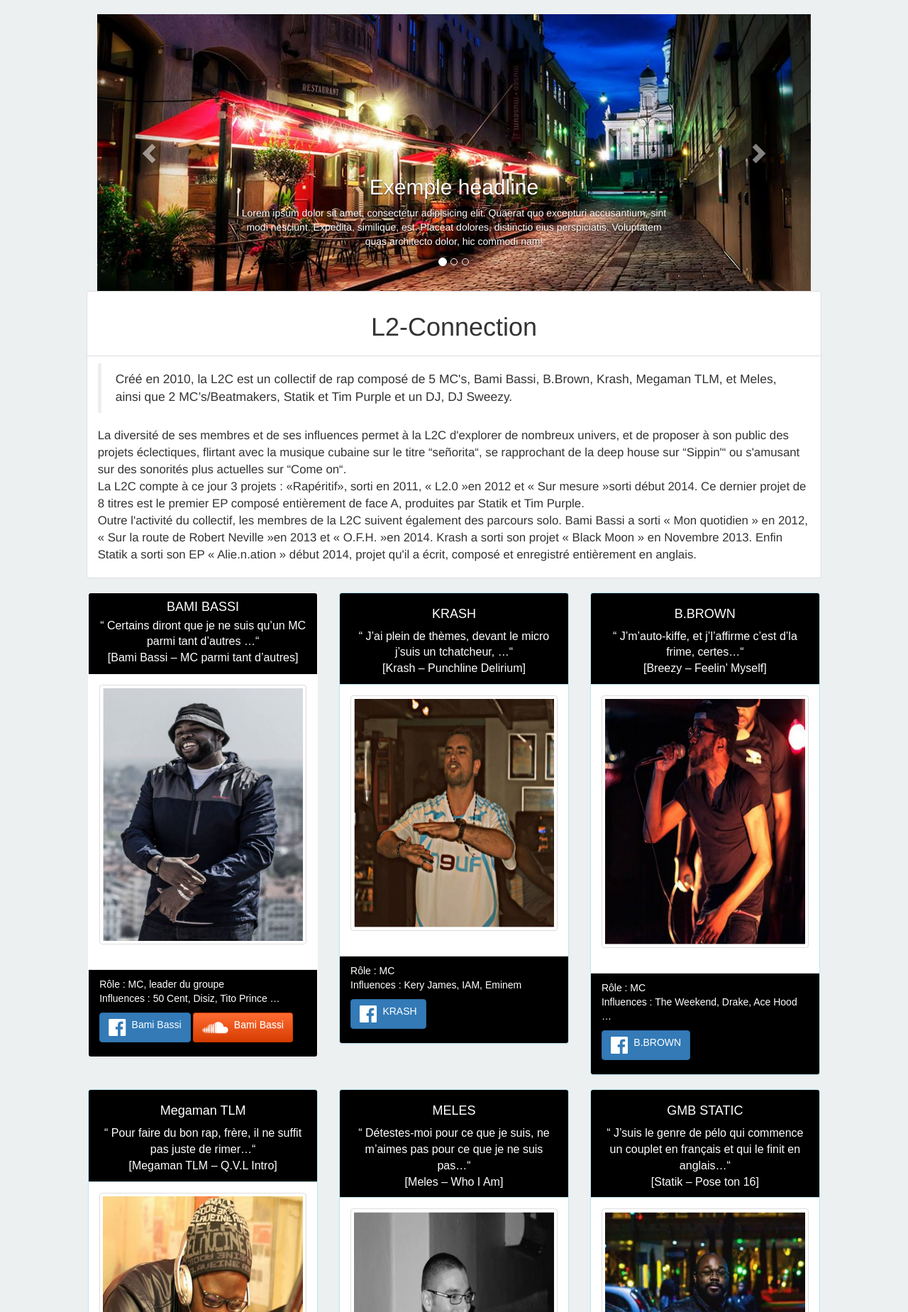
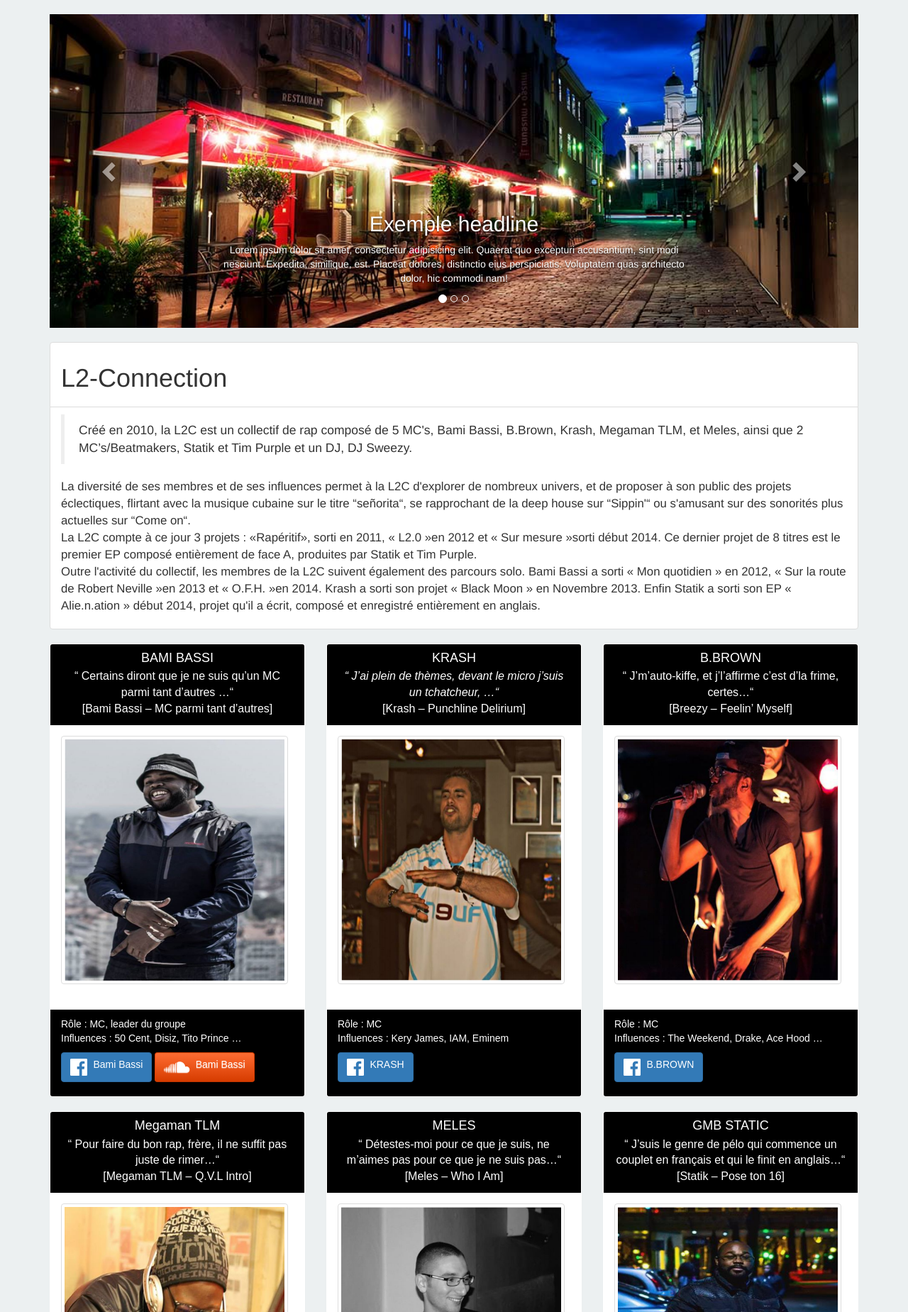
Before and after one commit to MasterMind92/Essai1, a PHP site: page /pages/Presentation.php in a window 1280 px wide. Shown: the part 71-1920 px from the top of the page at 71% size. Run offline with PHP 8.4, Linux system fonts and the light colour scheme.

```diff
--- a/Webkrorap/inclusions/Slider.php
+++ b/Webkrorap/inclusions/Slider.php
@@ -1,4 +1,3 @@
-	<div class="col-md-12">
 		<div id="mycarousel" class="carousel slide" data-ride="carousel" data-interval="3000">
 			<ol class="carousel-indicators">
 				<li data-target="#mycarousel" data-slide-to="0" class="active"></li>
@@ -41,4 +40,3 @@
 				<span class="glyphicon glyphicon-chevron-right" aria-hidden="true"></span>
 			</a>
 		</div>
-	</div>
--- a/Webkrorap/index.php
+++ b/Webkrorap/index.php
@@ -14,12 +14,8 @@
 
 		<?php include("inclusions/Menu.php");?>
 		<!--- CORPS DE LA PAGE -->
-		<div class="col-md-offset-1 col-md-10">
-
+		<div class="container">
 			<?php include ("inclusions/Slider.php");?>
-		</div>
-		<div style="line-height:50px;" class="col-lg-12">
-			&nbsp;
 		</div>
 
 		<div class="haut-2 container">
--- a/Webkrorap/pages/Presentation.php
+++ b/Webkrorap/pages/Presentation.php
@@ -8,15 +8,17 @@
 		<title>Presentation</title>
 	</head>
 	<body>
-		<?php include("../inclusions/Menu.php");?>
+		<?php include("../inclusions/Menu.php"); ?>
 
-		<div class="col-md-offset-1 col-md-10">
-			<?php include ("../inclusions/Slider.php");?>
+		<div class="container">
+			<?php include ("../inclusions/Slider.php"); ?>
 		</div>
 
-		<div id="Synopsis" class="col-lg-offset-1 col-lg-10">
+
+		<div class="haut-2 container">
+		<div id="Synopsis">
 			<div class="list-group">
-			  <div class="list-group-item"><center><h1>L2-Connection</h1></center></div>
+			  <div class="list-group-item"><h1>L2-Connection</h1></div>
 				  <div class="list-group-item">
 				  	<blockquote>
 				  		Créé en 2010, la L2C est un collectif de rap composé de 5 MC's, Bami Bassi,
@@ -44,22 +46,18 @@
 		</div>
 
 			<div class="row Persos">
-				<div class=" col-md-offset-1 col-md-10">
 					<div class="col-sm-6 col-md-4">
-						<div class="panel ">
+						<div class="panel">
 							<div class="panel-heading">
-								<div class="panel-title">
-									<center><h4 class="list-group-item-heading">BAMI BASSI</h4></center>
-
-									<center>“ Certains diront que je ne suis qu’un MC parmi tant d’autres …“<br/></center>
-									<center><span>[Bami Bassi – MC parmi tant d’autres]</span></center>
+								<div class="panel-title panel-nom">
+									<h4 class="list-group-item-heading">BAMI BASSI</h4>
+									“ Certains diront que je ne suis qu’un MC parmi tant d’autres …“<br/>
+									<span>[Bami Bassi – MC parmi tant d’autres]</span>
 								</div>
 							</div>
-
 							<div class="panel-body">
-								<img src="../public/img/bami_bassi.png" height="410" class="thumbnail col-lg-12">
+								<img src="../public/img/bami_bassi.png" height="410" class="thumbnail image-same">
 							</div>
-
 							<div class="panel-footer">
 								<p>
 									Rôle : MC, leader du groupe<br/>
@@ -74,20 +72,16 @@
 						</div>
 					</div>
 					<div class="col-sm-6 col-md-4">
-						<div class="panel panel-info">
+						<div class="panel">
 							<div class="panel-heading">
-
-								<div class="panel-title">
-									<center><h4>KRASH</h4></center>
-									<center>“ J’ai plein de thèmes, devant le micro j’suis un tchatcheur, …“<br/></center>
-									<center><span>[Krash – Punchline Delirium]</span></center>
+								<div class="panel-title panel-nom">
+									<h4 class="list-group-item-heading">KRASH</h4><em>“ J’ai plein de thèmes, devant le micro j’suis un tchatcheur, …“</em><br/>
+									<span>[Krash – Punchline Delirium]</span>
 								</div>
 							</div>
-
 							<div class="panel-body">
-								<img src="../public/img/Krash.png" height="410" class="thumbnail col-lg-12">
+								<img src="../public/img/Krash.png" height="410" class="thumbnail image-same">
 							</div>
-
 							<div class="panel-footer">
 								<p>
 									Rôle : MC<br/>
@@ -101,19 +95,17 @@
 						</div>
 					</div>
 					<div class="col-sm-6 col-md-4">
-						<div class="panel panel-info">
+						<div class="panel">
 							<div class="panel-heading">
-								<div class="panel-title">
-									<center><h4>B.BROWN</h4></center>
-
-									<center>“ J’m’auto-kiffe, et j’l’affirme c’est d’la frime, certes…“<br/></center>
-									<center><span>[Breezy – Feelin’ Myself]</span></center>
+								<div class="panel-title panel-nom">
+									<h4 class="list-group-item-heading">B.BROWN</h4>
+									“ J’m’auto-kiffe, et j’l’affirme c’est d’la frime, certes…“<br/>
+									<span>[Breezy – Feelin’ Myself]</span>
 								</div>
 							</div>
 							<div class="panel-body">
-								<img src="../public/img/B_Brown.png" height="410" class="thumbnail col-lg-12">
+								<img src="../public/img/B_Brown.png" height="410" class="thumbnail image-same" />
 							</div>
-
 							<div class="panel-footer">
 								<p>
 									Rôle : MC<br/>
@@ -125,25 +117,21 @@
 								</p>
 							</div>
 						</div>
-						</div>
 					</div>
-				</div>
 			</div>
 			<div class="row Persos">
-				<div class=" col-md-offset-1 col-md-10">
 					<div class="col-sm-6 col-md-4">
-						<div class="panel panel-info">
+						<div class="panel">
 							<div class="panel-heading">
-								<div class="panel-title">
-									<center><h4>Megaman TLM</h4></center>
-									<center>“ Pour faire du bon rap, frère, il ne suffit pas juste de rimer…“<br/></center>
-									<center><span>[Megaman TLM – Q.V.L Intro]</span></center>
+								<div class="panel-title panel-nom">
+									<h4 class="list-group-item-heading">Megaman TLM</h4>
+									“ Pour faire du bon rap, frère, il ne suffit pas juste de rimer…“<br/>
+									<span>[Megaman TLM – Q.V.L Intro]</span>
 								</div>
 							</div>
 							<div class="panel-body">
-								<img src="../public/img/megaman.png" height="410" class="thumbnail col-lg-12"/>
+								<img src="../public/img/megaman.png" height="410" class="thumbnail image-same" />
 							</div>
-
 							<div class="panel-footer">
 								<p>
 									Rôle : MC, chanteur<br/>
@@ -157,16 +145,16 @@
 						</div>
 					</div>
 					<div class="col-sm-6 col-md-4">
-						<div class="panel panel-info">
+						<div class="panel">
 							<div class="panel-heading">
-								<div class="panel-title">
-									<center><h4>MELES</h4></center>
-									<center>“ Détestes-moi pour ce que je suis, ne m’aimes pas pour ce que je ne suis pas…“<br/></center>
-									<center><span>[Meles – Who I Am]</span></center>
+								<div class="panel-title panel-nom">
+									<h4 class="list-group-item-heading">MELES</h4>
+									“ Détestes-moi pour ce que je suis, ne m’aimes pas pour ce que je ne suis pas…“<br/>
+									<span>[Meles – Who I Am]</span>
 								</div>
 							</div>
 							<div class="panel-body">
-								<img src="../public/img/Meles.png" height="410" class="thumbnail col-lg-12">
+								<img src="../public/img/Meles.png" height="410" class="thumbnail image-same">
 							</div>
 							<div class="panel-footer">
 								Rôle : MC
@@ -174,22 +162,18 @@
 							</div>
 						</div>
 					</div>
-				<div class="col-sm-6 col-md-4">
-					<div class="panel panel-info">
+					<div class="col-sm-6 col-md-4">
+					<div class="panel">
 						<div class="panel-heading">
-							<div class="panel-title">
-								<center><h4>GMB STATIC</h4></center>
-
-								<center>“ J’suis le genre de pélo qui commence un couplet en français et qui le finit en anglais…“<br/></center>
-								<center><span>[Statik – Pose ton 16]</span></center>
+							<div class="panel-title panel-nom">
+								<h4 class="list-group-item-heading">GMB STATIC</h4>
+								“ J’suis le genre de pélo qui commence un couplet en français et qui le finit en anglais…“<br/>
+								<span>[Statik – Pose ton 16]</span>
 							</div>
 						</div>
-
-
 						<div class="panel-body">
-							<img src="../public/img/Statik.png" height="410" class="thumbnail col-lg-12">
+							<img src="../public/img/Statik.png" height="410" class="thumbnail image-same" />
 						</div>
-
 						<div class="panel-footer">
 							<p>
 								Rôle : MC, beatmaker<br/>
@@ -201,12 +185,11 @@
 								<i class="fa fa-soundcloud fa-2x pull-left"></i> Gmb Static</a>
 							</p>
 						</div>
-						</div>
 					</div>
-				</div>
+					</div>
 			</div>
 		</div>
-		<?php include("../inclusions/Footer.php");?>
+		<?php include("../inclusions/Footer.php"); ?>
 
 		<script src="../public/js/JQuery.min.js"></script>
 		<script src="../public/js/bootstrap.min.js"></script>
--- a/Webkrorap/pages/test.php
+++ b/Webkrorap/pages/test.php
@@ -35,7 +35,7 @@ $answer= $connexion-> query('SELECT * FROM news');
 					<div class="panel-body">
 					   <div class="media">
 						   	<a class="pull-left" href="#">
-						   		<img width="200" height="200" class="media-object" src=<?php echo $data['Media_news'] ;?> alt="Image">
+						   		<img width="200" height="200" class="media-object" src="<?php echo $data['Media_news'] ;?>" alt="Image">
 						   	</a>
 						   	<div class="media-body">
 						   		<h4 class="media-heading"><?php echo $data['Titre_news'] ;?></h4>
--- a/Webkrorap/public/css/style.css
+++ b/Webkrorap/public/css/style.css
@@ -159,7 +159,13 @@ body{
 	background-color: black;
 	color: white;
 }
-
+.panel-nom{
+	text-align: center;
+}
+.image-same {
+	height: 350px !important;
+	width: 320px !important;
+}
 .Persos{
 	font-size: 100%;
 	font-family: "Arial";
```
